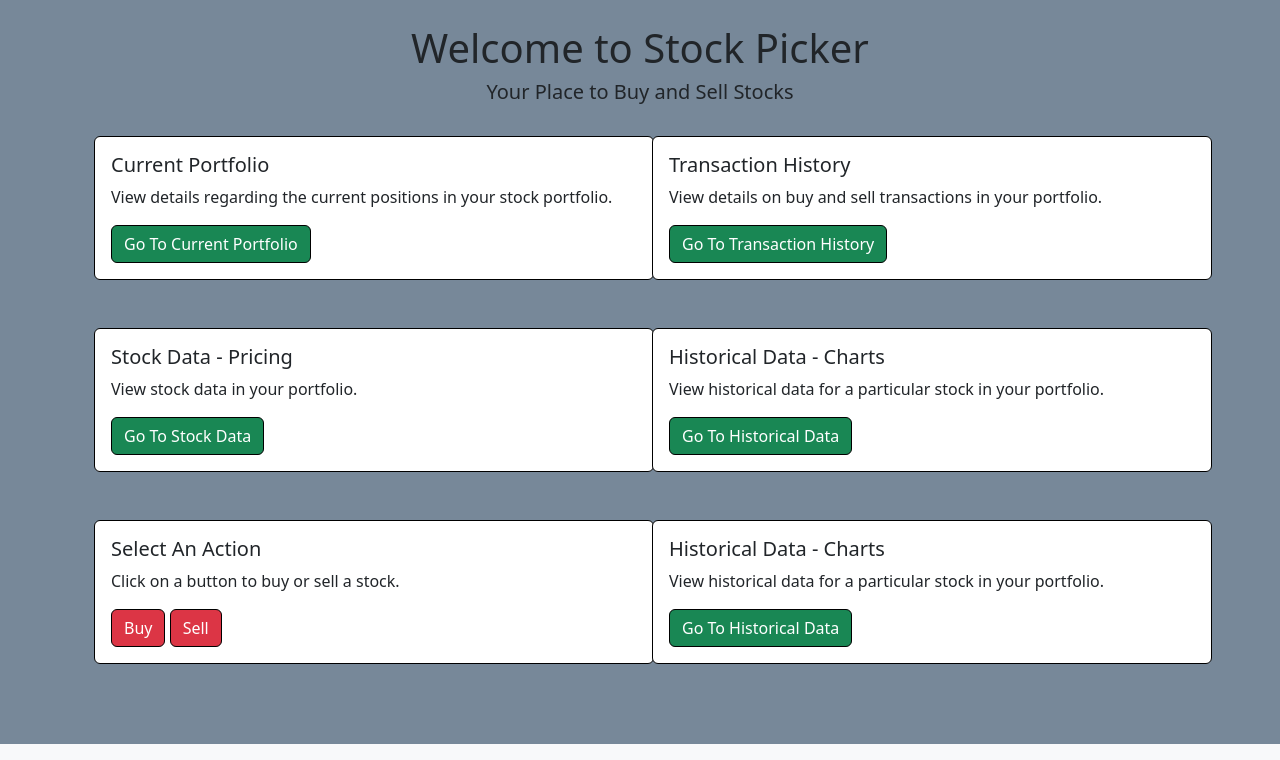
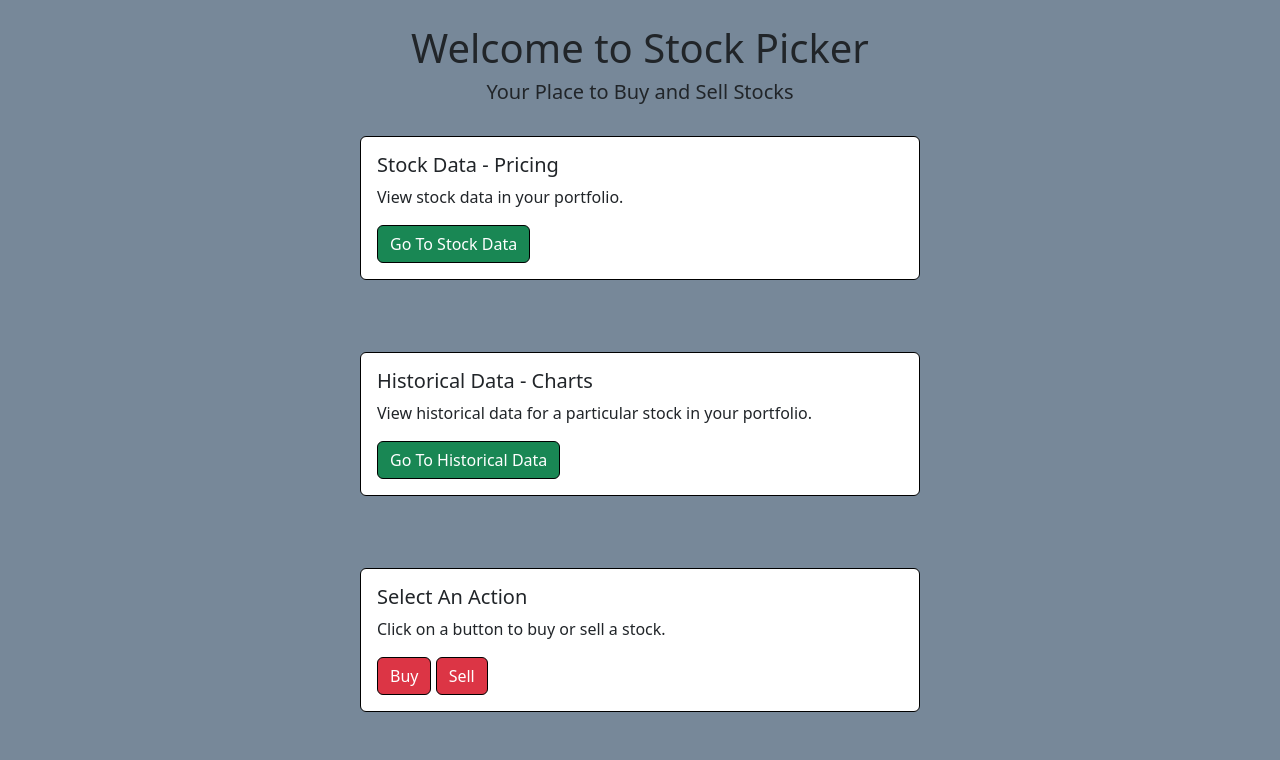
Before and after one commit to hubforschoolwork/pro4stockpicker, a Django app: page / in a window 1280 px wide. Shown: the part 56-816 px from the top of the page. Run offline with Django 5.2, Linux system fonts and the light colour scheme.

Commit message:
edit css on home page

```diff
--- a/picker/templates/home.html
+++ b/picker/templates/home.html
@@ -7,33 +7,13 @@
 <h5 class="home-title-2 text-center">Your Place to Buy and Sell Stocks</h5>
 </br>
 
-
-
-<div class="container">
-
+<container>
+<!-- <div class="container"> -->
+  <div class="container d-flex justify-content-center align-items-center">
 <div class="row">
-  <div class="col-sm-6 mb-3 mb-sm-5">
-    <div class="card border-black" style="width: 35rem;">
-      <div class="card-body">
-        <h5 class="card-title">Current Portfolio</h5>
-        <p class="card-text">View details regarding the current positions in your stock portfolio.</p>
-        <a href= "{% url 'item_portfolio' %}" class="btn btn-success border-black">Go To Current Portfolio</a>
-
-      </div>
-    </div>
-  </div>
-
-  <div class="col-sm-6">
-    <div class="card border-black" style="width: 35rem;">
-        <div class="card-body">
-          <h5 class="card-title">Transaction History</h5>
-          <p class="card-text">View details on buy and sell transactions in your portfolio.</p>
-          <a href= "{% url 'transaction_history' %}" class="btn btn-success border-black">Go To Transaction History</a>
-        </div>
-    </div>
-  </div>
-
-  <div class="col-sm-6">
+  <!-- <div class="col-sm-6 mb-3 mb-sm-5"> -->
+    <div class="col-6 mb-3 mb-sm-5">
+    <!-- <div class="col-sm-6"> -->
       <div class="card border-black" style="width: 35rem;">
           <div class="card-body">
             <h5 class="card-title">Stock Data - Pricing</h5>
@@ -42,8 +22,15 @@
           </div>
       </div>
     </div>
+</div>
+</div>
 
-  <div class="col-sm-6">
+</br>
+
+<container>
+  <div class="container d-flex justify-content-center align-items-center">
+    <div class="row">
+      <div class="col-6 mb-3 mb-sm-5">
         <div class="card border-black" style="width: 35rem;">
           <div class="card-body">
             <h5 class="card-title">Historical Data - Charts</h5>
@@ -53,15 +40,12 @@
         </div>
       </div>
     </div>
-
   </div>
 
-
-</br>
 </br>
 
-<div class="container">
-
+<container>
+  <div class="container d-flex justify-content-center align-items-center">
     <div class="row">
       <div class="col-6 mb-3 mb-sm-5">
         <div class="card border-black" style="width: 35rem;">
@@ -73,21 +57,10 @@
           </div>
         </div>
       </div>
-
-    <div class="col-sm-6">
-      <div class="card border-black" style="width: 35rem;">
-          <div class="card-body">
-            <h5 class="card-title">Historical Data - Charts</h5>
-            <p class="card-text">View historical data for a particular stock in your portfolio.</p>
-            <a href= "{% url 'historical_data' %}" class="btn btn-success border-black">Go To Historical Data</a>
-          </div>
-      </div>
-    </div>
-
-
     </div>
   </div>
 
 
 
+
 {% endblock %}
```
Also changed, not shown: db.sqlite3. Lines whose indentation alone changed are shown as unchanged.
